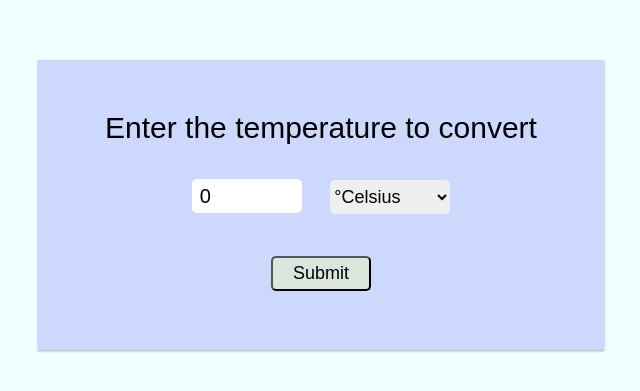
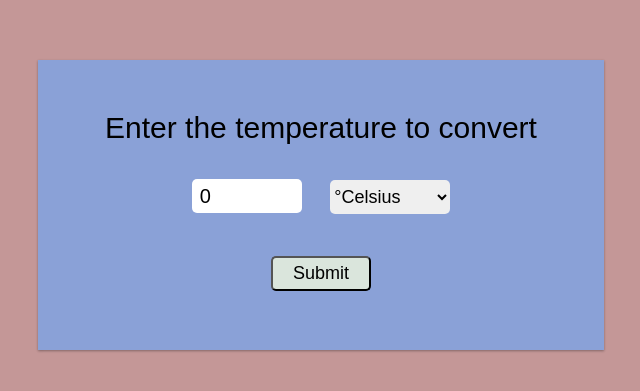
Before and after one commit to SarveshPatil26/Bharat-Intern, a plain HTML site: page Temp-Converter Task2/index.html in a window 1280 px wide. Shown: the part 195-586 px from the top of the page, without its empty margins (319-959 px from the left). Drawn offline with Linux system fonts and the light colour scheme.

Commit message:
style.css

```diff
--- a/Temp-Converter Task2/style.css
+++ b/Temp-Converter Task2/style.css
@@ -13,13 +13,13 @@
     align-items: center;
     height: 100vh;
     text-align: center;
-    background-color: azure;
+    background-color: rgba(155, 79, 79, 0.589);
 }
 
 #calcTemp {
     padding: 29px 67px;
     min-height: 290px;
-    background-color: #cdd8fd;
+    background-color: #84a2dde8;
     box-shadow: rgba(0, 0, 0, 0.12) 0px 1px 3px, rgba(0, 0, 0, 0.24) 0px 1px 2px;
 }
 
```
